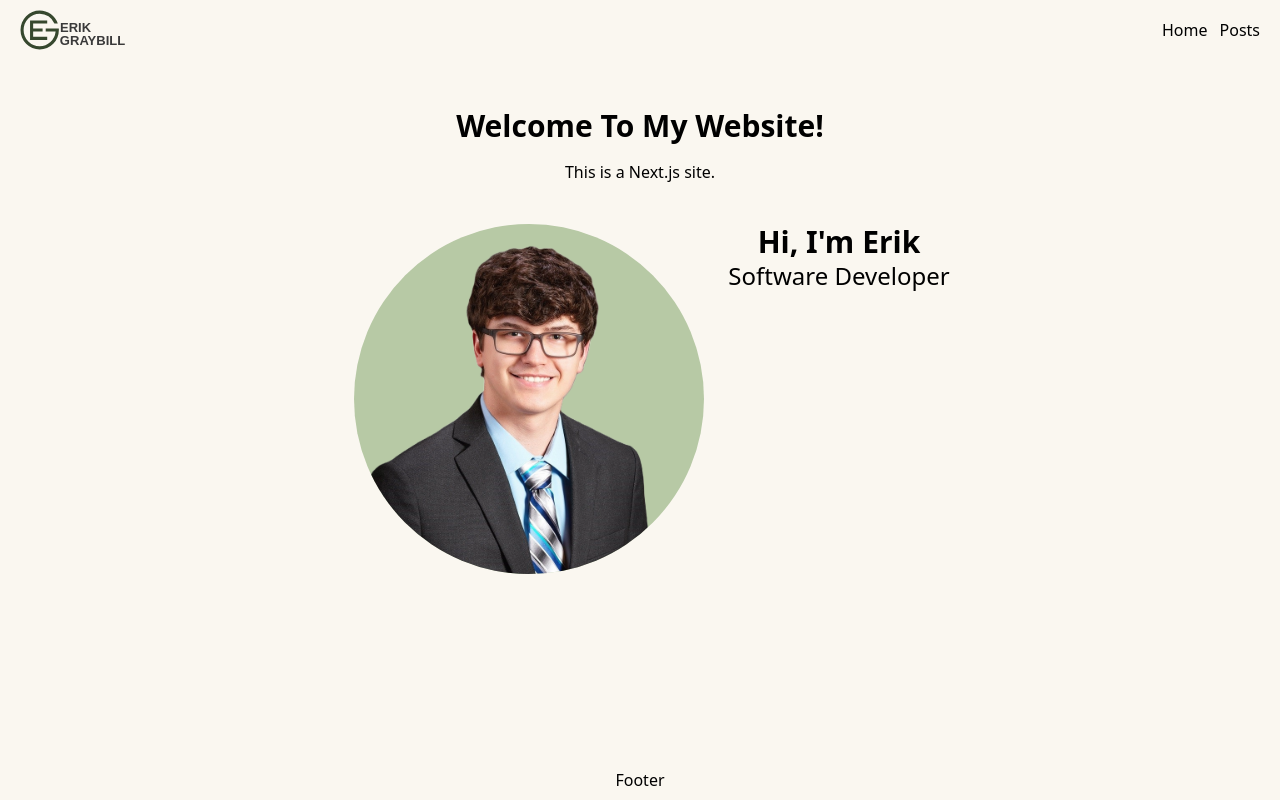
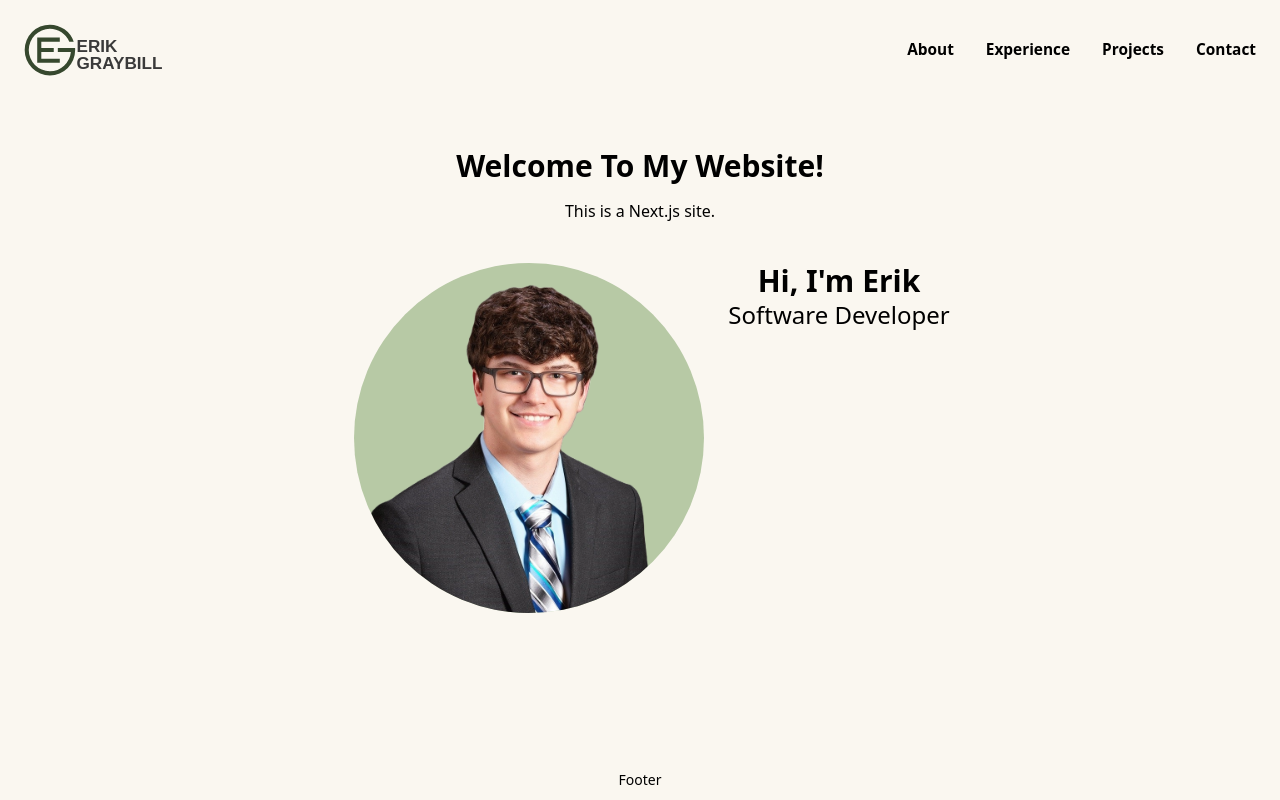
Before and after one commit to erikgraybill/portfolio-site, a Next.js app: page / in a window 1280 px wide. Built offline with nearby package versions, Linux system fonts and the light colour scheme.

Commit message:
responsive menu

```diff
--- a/src/app/components/header.tsx
+++ b/src/app/components/header.tsx
@@ -1,30 +1,79 @@
+"use client";
+
 import Image from 'next/image';
 import Link from 'next/link';
+import { Popover, PopoverBackdrop, PopoverButton, PopoverPanel, Transition } from '@headlessui/react';
+import { Bars3Icon, XMarkIcon } from '@heroicons/react/24/solid';
+import { Fragment } from 'react';
 
 export default function Header() {
     return (
-        <nav id="desktop-nav">
-            <div className="h-[60px] flex items-center justify-between px-5">
-                <Link href={"/"}>
+        <Popover className={"container mx-auto flex items-center px-6 py-6"}>
+            <div>
                 <Image
                     src="/EG-Logo-Full.svg"
                     alt="logo"
                     width={0}
                     height={0}
-                        sizes="100vw"
-                        style={{ width: "10%", height: "auto" }}
+                    style={{ width: "150px", height: "10%" }}
                 />
-                </Link>
-
-                <ul className="flex items-center gap-3">
-                    <li>
-                        <Link href="/">Home</Link>
-                    </li>
-                    <li>
-                        <Link href="/posts">Posts</Link>
-                    </li>
-                </ul>
             </div>
+            <div className="grow">
+                <div className="hidden sm:flex items-center justify-end gap-8 text-[110%] font-semibold">
+                    <Link href="#about">About</Link>
+                    <Link href="#experience">Experience</Link>
+                    <Link href="#projects">Projects</Link>
+                    <Link href="#contact">Contact</Link>
+                </div>
+            </div>
+            <div className="flex grow items-center justify-end sm:hidden">
+                <PopoverButton className="inline-flex items-center justify-center rounded-md p-2 erg-text-gray
+                hover:bg-erg-background-white hover:text-erg-highlight-sage focus:outline-none focus:bg-erg-highlight-sage">
+                    <span className="sr-only">Open Menu</span>
+                    <Bars3Icon className="h-8 w-8" aria-hidden="true" />
+                </PopoverButton>
+            </div>
+            <PopoverBackdrop className="sm:hidden fixed inset-0 bg-black opacity-30" />
+            <Transition
+                as={Fragment}
+                enter="duration-200 ease-out"
+                enterFrom="opacity-0 scale-95"
+                enterTo="opacity-100 scale-100"
+                leave="duration-100 ease-in"
+                leaveFrom="opacity-100 scale-100"
+                leaveTo="opacity-0 scale-95"
+            >
+                <PopoverPanel focus className="absolute inset-x-0 top-0 origin-top-right transform p-2 transition md:hidden">
+                    <div className="rounded-lg bg-erg-second-accent-tan shadow-lg ring-1 ring-erg-primary-accent-green ring-opacity-5 divide-y-2 divide-erg-highlight-sage">
+                        <div className="px-5 pt-5 pb-6">
+                            <div className="flex items-center justify-between">
+                                <Image
+                                    src="/EG-Logo.svg"
+                                    alt="logo"
+                                    width={0}
+                                    height={0}
+                                    style={{ width: "50px", height: "10%" }}
+                                />
+                                <div className="-mr-2">
+                                    <PopoverButton className="inline-flex items-center justify-center rounded-md p-2 erg-text-gray
+                                    hover:bg-erg-background-white hover:text-erg-highlight-sage focus:outline-none focus:bg-erg-highlight-sage">
+                                        <span className="sr-only">Close Menu</span>
+                                        <XMarkIcon className="h-8 w-8" aria-hidden="true" />
+                                    </PopoverButton>
+                                </div>
+                            </div>
+                            <div className="mt-6">
+                                <nav className="grid gap-y-8 font-semibold">
+                                    <Link href="#about">About</Link>
+                                    <Link href="#experience">Experience</Link>
+                                    <Link href="#projects">Projects</Link>
+                                    <Link href="#contact">Contact</Link>
                                 </nav>
+                            </div>
+                        </div>
+                    </div>
+                </PopoverPanel>
+            </Transition>
+        </Popover>
     );
 }
--- a/src/app/globals.css
+++ b/src/app/globals.css
@@ -11,3 +11,17 @@
   --color-erg-text-gray: #3A3A3A;             /*Jet            - Body text, footer, icons*/
   --color-erg-highlight-sage: #B7C9A5;        /*Sage           - Links, badges, skill bubbles*/
 }
+
+html {
+  scroll-behavior: smooth;
+}
+
+a, .btn {
+  transition: all 300ms ease;
+}
+
+a:hover {
+  color: var(--color-erg-highlight-sage);
+  text-decoration: underline;
+  text-underline-offset: 4px;
+}
--- a/src/app/layout.tsx
+++ b/src/app/layout.tsx
@@ -25,7 +25,7 @@ export default function RootLayout({
         <meta name="apple-mobile-web-app-title" content="Erik Graybill" />
       </head>
       <body className={`${robotoSans.variable} antialiased bg-erg-second-accent-tan`}>
-        <div className="flex flex-col min-h-screen max-w-[1600px] mx-auto bg-erg-background-white">
+        <div className="flex flex-col min-h-screen max-w-[1600px] mx-auto bg-erg-background-white text-sm">
           <Header />
           {children}
           <Footer />
```
Also changed, not shown: package.json (+8 -6 lines), 1 other file (tests, documents, lock files or other folders). Lines whose indentation alone changed are shown as unchanged.
